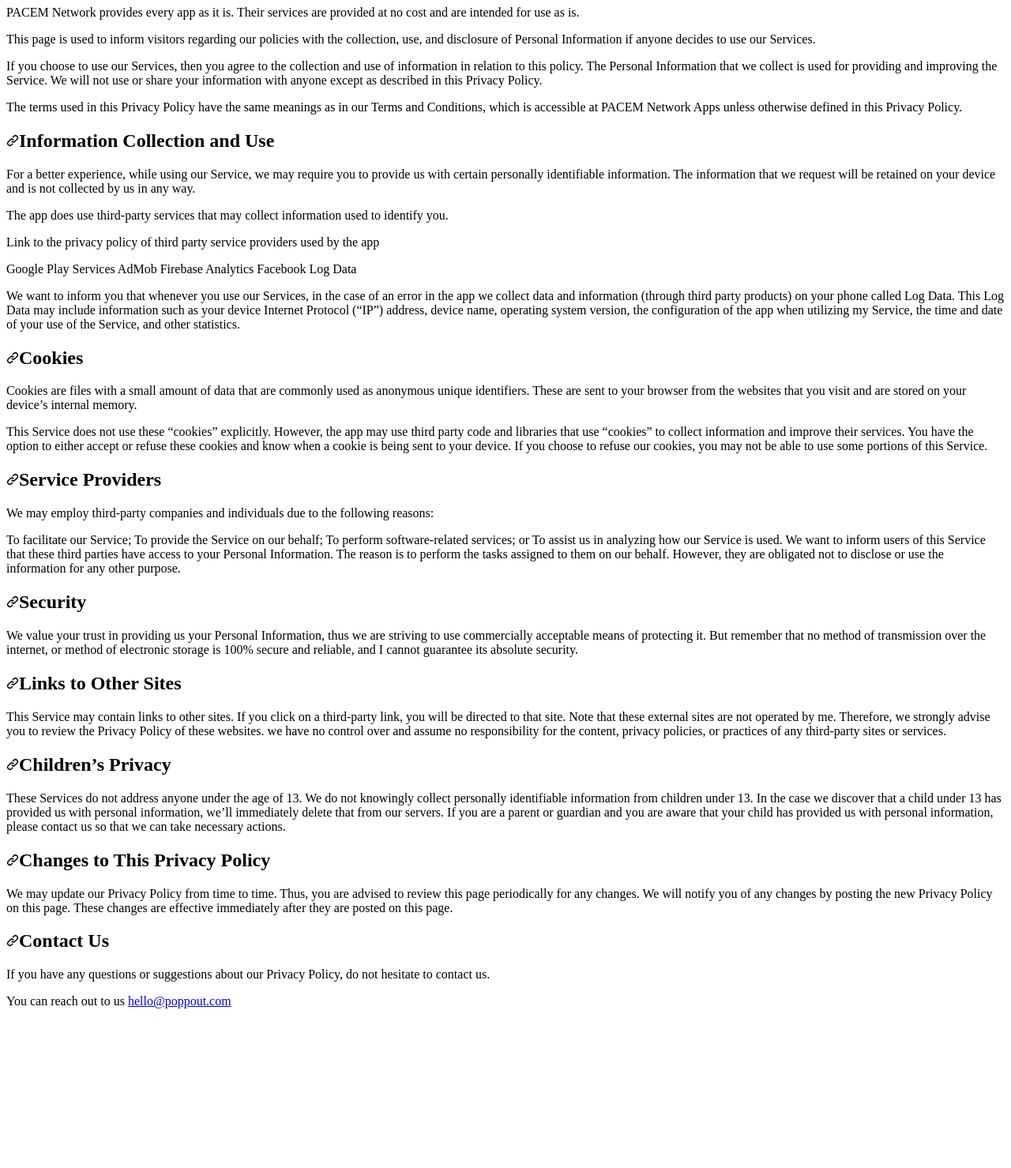
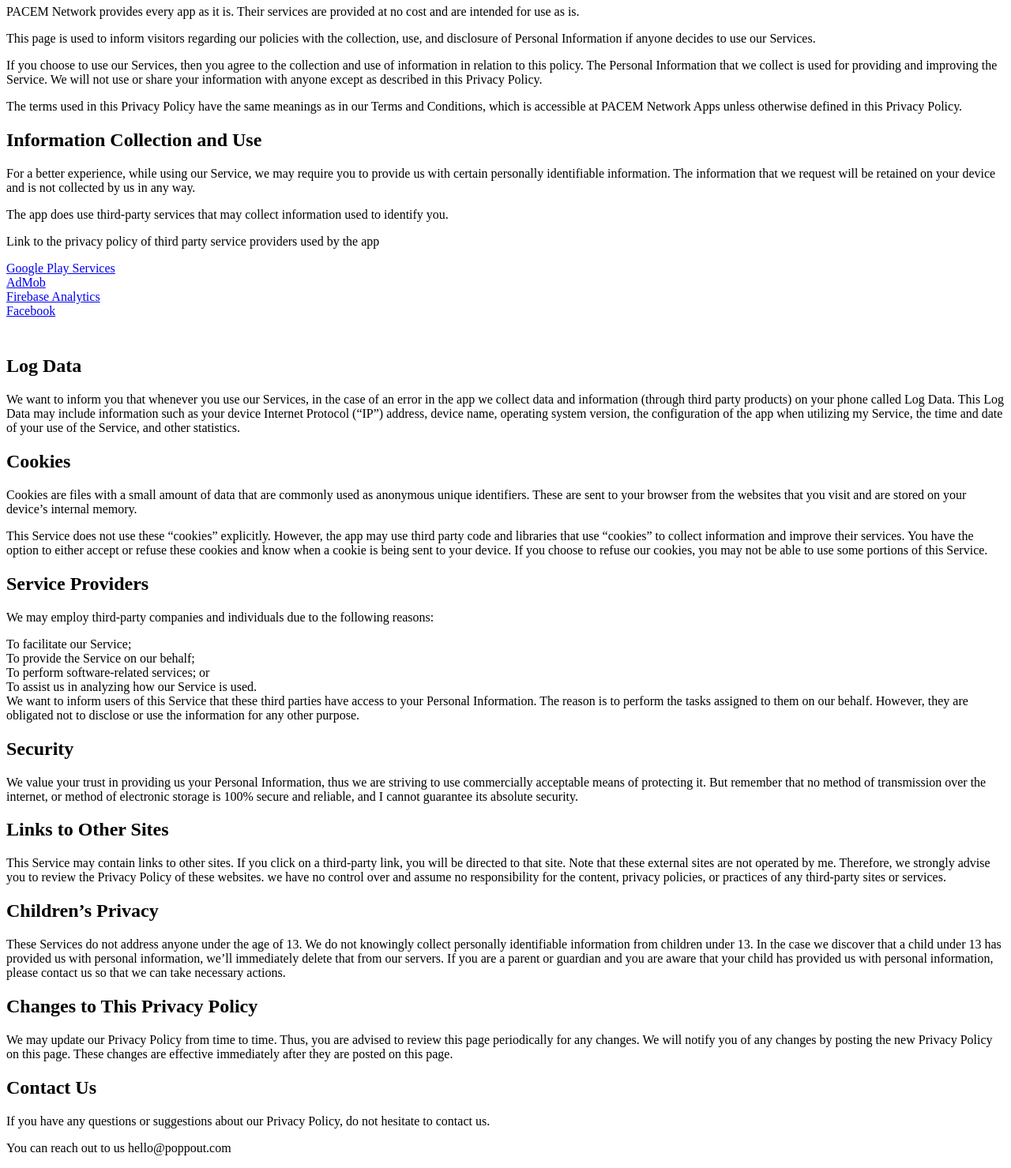
Before and after one commit to harsh2001sharma/connect, a plain HTML site: page index.html in a window 1280 px wide. Shown: the part 60-1539 px from the top of the page at 79% size. Before the commit the page ends 1353 px from the top, so only its background shows below. Drawn offline with Linux system fonts and the light colour scheme.

Commit message:
Update index.html

```diff
--- a/index.html
+++ b/index.html
@@ -1,47 +1,29 @@
-<!DOCTYPE html>
-<html lang="en">
-  <head>
-  <body>
-
-<div id="readme" class="Box-body readme blob js-code-block-container p-5 p-xl-6">
-    <article class="markdown-body entry-content container-lg" itemprop="text"><h1><a id="user-content-privacy-policy" class="anchor" aria-hidden="true" href="#privacy-policy"><svg class="octicon octicon-link" viewBox="0 0 16 16" version="1.1" width="16" height="16" aria-hidden="true"><path fill-rule="evenodd" d="M7.775 3.275a.75.75 0 001.06 1.06l1.25-1.25a2 2 0 112.83 2.83l-2.5 2.5a2 2 0 01-2.83 0 .75.75 0 00-1.06 1.06 3.5 3.5 0 004.95 0l2.5-2.5a3.5 3.5 0 00-4.95-4.95l-1.25 1.25zm-4.69 9.64a2 2 0 010-2.83l2.5-2.5a2 2 0 012.83 0 .75.75 0 001.06-1.06 3.5 3.5 0 00-4.95 0l-2.5 2.5a3.5 3.5 0 004.95 4.95l1.25-1.25a.75.75 0 00-1.06-1.06l-1.25 1.25a2 2 0 01-2.83 0z"></path></svg></a>Privacy Policy</h1>
+<h1>Privacy Policy</h1>
 <p>PACEM Network provides every app as it is. Their services are provided at no cost and are intended for use as is.</p>
 <p>This page is used to inform visitors regarding our policies with the collection, use, and disclosure of Personal Information if anyone decides to use our Services.</p>
 <p>If you choose to use our Services, then you agree to the collection and use of information in relation to this policy. The Personal Information that we collect is used for providing and improving the Service. We will not use or share your information with anyone except as described in this Privacy Policy.</p>
 <p>The terms used in this Privacy Policy have the same meanings as in our Terms and Conditions, which is accessible at PACEM Network Apps unless otherwise defined in this Privacy Policy.</p>
-<h1><a id="user-content-information-collection-and-use" class="anchor" aria-hidden="true" href="#information-collection-and-use"><svg class="octicon octicon-link" viewBox="0 0 16 16" version="1.1" width="16" height="16" aria-hidden="true"><path fill-rule="evenodd" d="M7.775 3.275a.75.75 0 001.06 1.06l1.25-1.25a2 2 0 112.83 2.83l-2.5 2.5a2 2 0 01-2.83 0 .75.75 0 00-1.06 1.06 3.5 3.5 0 004.95 0l2.5-2.5a3.5 3.5 0 00-4.95-4.95l-1.25 1.25zm-4.69 9.64a2 2 0 010-2.83l2.5-2.5a2 2 0 012.83 0 .75.75 0 001.06-1.06 3.5 3.5 0 00-4.95 0l-2.5 2.5a3.5 3.5 0 004.95 4.95l1.25-1.25a.75.75 0 00-1.06-1.06l-1.25 1.25a2 2 0 01-2.83 0z"></path></svg></a>Information Collection and Use</h1>
+<h2>Information Collection and Use</h2>
 <p>For a better experience, while using our Service, we may require you to provide us with certain personally identifiable information. The information that we request will be retained on your device and is not collected by us in any way.</p>
 <p>The app does use third-party services that may collect information used to identify you.</p>
 <p>Link to the privacy policy of third party service providers used by the app</p>
-<p>Google Play Services
-AdMob
-Firebase Analytics
-Facebook
-Log Data</p>
-<p>We want to inform you that whenever you use our Services, in the case of an error in the app we collect data and information (through third party products) on your phone called Log Data. This Log Data may include information such as your device Internet Protocol (“IP”) address, device name, operating system version, the configuration of the app when utilizing my Service, the time and date of your use of the Service, and other statistics.</p>
-<h1><a id="user-content-cookies" class="anchor" aria-hidden="true" href="#cookies"><svg class="octicon octicon-link" viewBox="0 0 16 16" version="1.1" width="16" height="16" aria-hidden="true"><path fill-rule="evenodd" d="M7.775 3.275a.75.75 0 001.06 1.06l1.25-1.25a2 2 0 112.83 2.83l-2.5 2.5a2 2 0 01-2.83 0 .75.75 0 00-1.06 1.06 3.5 3.5 0 004.95 0l2.5-2.5a3.5 3.5 0 00-4.95-4.95l-1.25 1.25zm-4.69 9.64a2 2 0 010-2.83l2.5-2.5a2 2 0 012.83 0 .75.75 0 001.06-1.06 3.5 3.5 0 00-4.95 0l-2.5 2.5a3.5 3.5 0 004.95 4.95l1.25-1.25a.75.75 0 00-1.06-1.06l-1.25 1.25a2 2 0 01-2.83 0z"></path></svg></a>Cookies</h1>
-<p>Cookies are files with a small amount of data that are commonly used as anonymous unique identifiers. These are sent to your browser from the websites that you visit and are stored on your device’s internal memory.</p>
-<p>This Service does not use these “cookies” explicitly. However, the app may use third party code and libraries that use “cookies” to collect information and improve their services. You have the option to either accept or refuse these cookies and know when a cookie is being sent to your device. If you choose to refuse our cookies, you may not be able to use some portions of this Service.</p>
-<h1><a id="user-content-service-providers" class="anchor" aria-hidden="true" href="#service-providers"><svg class="octicon octicon-link" viewBox="0 0 16 16" version="1.1" width="16" height="16" aria-hidden="true"><path fill-rule="evenodd" d="M7.775 3.275a.75.75 0 001.06 1.06l1.25-1.25a2 2 0 112.83 2.83l-2.5 2.5a2 2 0 01-2.83 0 .75.75 0 00-1.06 1.06 3.5 3.5 0 004.95 0l2.5-2.5a3.5 3.5 0 00-4.95-4.95l-1.25 1.25zm-4.69 9.64a2 2 0 010-2.83l2.5-2.5a2 2 0 012.83 0 .75.75 0 001.06-1.06 3.5 3.5 0 00-4.95 0l-2.5 2.5a3.5 3.5 0 004.95 4.95l1.25-1.25a.75.75 0 00-1.06-1.06l-1.25 1.25a2 2 0 01-2.83 0z"></path></svg></a>Service Providers</h1>
+<p><a href="https://www.google.com/policies/privacy/">Google Play Services</a><br /><a href="https://support.google.com/admob/answer/6128543?hl=en">AdMob</a><br /><a href="https://firebase.google.com/policies/analytics">Firebase Analytics</a><br /><a href="https://www.facebook.com/about/privacy">Facebook</a></p>
+<h2><br />Log Data</h2>
+<p>We want to inform you that whenever you use our Services, in the case of an error in the app we collect data and information (through third party products) on your phone called Log Data. This Log Data may include information such as your device Internet Protocol (&ldquo;IP&rdquo;) address, device name, operating system version, the configuration of the app when utilizing my Service, the time and date of your use of the Service, and other statistics.</p>
+<h2>Cookies</h2>
+<p>Cookies are files with a small amount of data that are commonly used as anonymous unique identifiers. These are sent to your browser from the websites that you visit and are stored on your device&rsquo;s internal memory.</p>
+<p>This Service does not use these &ldquo;cookies&rdquo; explicitly. However, the app may use third party code and libraries that use &ldquo;cookies&rdquo; to collect information and improve their services. You have the option to either accept or refuse these cookies and know when a cookie is being sent to your device. If you choose to refuse our cookies, you may not be able to use some portions of this Service.</p>
+<h2>Service Providers</h2>
 <p>We may employ third-party companies and individuals due to the following reasons:</p>
-<p>To facilitate our Service;
-To provide the Service on our behalf;
-To perform software-related services; or
-To assist us in analyzing how our Service is used.
-We want to inform users of this Service that these third parties have access to your Personal Information. The reason is to perform the tasks assigned to them on our behalf. However, they are obligated not to disclose or use the information for any other purpose.</p>
-<h1><a id="user-content-security" class="anchor" aria-hidden="true" href="#security"><svg class="octicon octicon-link" viewBox="0 0 16 16" version="1.1" width="16" height="16" aria-hidden="true"><path fill-rule="evenodd" d="M7.775 3.275a.75.75 0 001.06 1.06l1.25-1.25a2 2 0 112.83 2.83l-2.5 2.5a2 2 0 01-2.83 0 .75.75 0 00-1.06 1.06 3.5 3.5 0 004.95 0l2.5-2.5a3.5 3.5 0 00-4.95-4.95l-1.25 1.25zm-4.69 9.64a2 2 0 010-2.83l2.5-2.5a2 2 0 012.83 0 .75.75 0 001.06-1.06 3.5 3.5 0 00-4.95 0l-2.5 2.5a3.5 3.5 0 004.95 4.95l1.25-1.25a.75.75 0 00-1.06-1.06l-1.25 1.25a2 2 0 01-2.83 0z"></path></svg></a>Security</h1>
+<p>To facilitate our Service;<br />To provide the Service on our behalf;<br />To perform software-related services; or<br />To assist us in analyzing how our Service is used.<br />We want to inform users of this Service that these third parties have access to your Personal Information. The reason is to perform the tasks assigned to them on our behalf. However, they are obligated not to disclose or use the information for any other purpose.</p>
+<h2>Security</h2>
 <p>We value your trust in providing us your Personal Information, thus we are striving to use commercially acceptable means of protecting it. But remember that no method of transmission over the internet, or method of electronic storage is 100% secure and reliable, and I cannot guarantee its absolute security.</p>
-<h1><a id="user-content-links-to-other-sites" class="anchor" aria-hidden="true" href="#links-to-other-sites"><svg class="octicon octicon-link" viewBox="0 0 16 16" version="1.1" width="16" height="16" aria-hidden="true"><path fill-rule="evenodd" d="M7.775 3.275a.75.75 0 001.06 1.06l1.25-1.25a2 2 0 112.83 2.83l-2.5 2.5a2 2 0 01-2.83 0 .75.75 0 00-1.06 1.06 3.5 3.5 0 004.95 0l2.5-2.5a3.5 3.5 0 00-4.95-4.95l-1.25 1.25zm-4.69 9.64a2 2 0 010-2.83l2.5-2.5a2 2 0 012.83 0 .75.75 0 001.06-1.06 3.5 3.5 0 00-4.95 0l-2.5 2.5a3.5 3.5 0 004.95 4.95l1.25-1.25a.75.75 0 00-1.06-1.06l-1.25 1.25a2 2 0 01-2.83 0z"></path></svg></a>Links to Other Sites</h1>
+<h2>Links to Other Sites</h2>
 <p>This Service may contain links to other sites. If you click on a third-party link, you will be directed to that site. Note that these external sites are not operated by me. Therefore, we strongly advise you to review the Privacy Policy of these websites. we have no control over and assume no responsibility for the content, privacy policies, or practices of any third-party sites or services.</p>
-<h1><a id="user-content-childrens-privacy" class="anchor" aria-hidden="true" href="#childrens-privacy"><svg class="octicon octicon-link" viewBox="0 0 16 16" version="1.1" width="16" height="16" aria-hidden="true"><path fill-rule="evenodd" d="M7.775 3.275a.75.75 0 001.06 1.06l1.25-1.25a2 2 0 112.83 2.83l-2.5 2.5a2 2 0 01-2.83 0 .75.75 0 00-1.06 1.06 3.5 3.5 0 004.95 0l2.5-2.5a3.5 3.5 0 00-4.95-4.95l-1.25 1.25zm-4.69 9.64a2 2 0 010-2.83l2.5-2.5a2 2 0 012.83 0 .75.75 0 001.06-1.06 3.5 3.5 0 00-4.95 0l-2.5 2.5a3.5 3.5 0 004.95 4.95l1.25-1.25a.75.75 0 00-1.06-1.06l-1.25 1.25a2 2 0 01-2.83 0z"></path></svg></a>Children’s Privacy</h1>
-<p>These Services do not address anyone under the age of 13. We do not knowingly collect personally identifiable information from children under 13. In the case we discover that a child under 13 has provided us with personal information, we’ll immediately delete that from our servers. If you are a parent or guardian and you are aware that your child has provided us with personal information, please contact us so that we can take necessary actions.</p>
-<h1><a id="user-content-changes-to-this-privacy-policy" class="anchor" aria-hidden="true" href="#changes-to-this-privacy-policy"><svg class="octicon octicon-link" viewBox="0 0 16 16" version="1.1" width="16" height="16" aria-hidden="true"><path fill-rule="evenodd" d="M7.775 3.275a.75.75 0 001.06 1.06l1.25-1.25a2 2 0 112.83 2.83l-2.5 2.5a2 2 0 01-2.83 0 .75.75 0 00-1.06 1.06 3.5 3.5 0 004.95 0l2.5-2.5a3.5 3.5 0 00-4.95-4.95l-1.25 1.25zm-4.69 9.64a2 2 0 010-2.83l2.5-2.5a2 2 0 012.83 0 .75.75 0 001.06-1.06 3.5 3.5 0 00-4.95 0l-2.5 2.5a3.5 3.5 0 004.95 4.95l1.25-1.25a.75.75 0 00-1.06-1.06l-1.25 1.25a2 2 0 01-2.83 0z"></path></svg></a>Changes to This Privacy Policy</h1>
+<h2>Children&rsquo;s Privacy</h2>
+<p>These Services do not address anyone under the age of 13. We do not knowingly collect personally identifiable information from children under 13. In the case we discover that a child under 13 has provided us with personal information, we&rsquo;ll immediately delete that from our servers. If you are a parent or guardian and you are aware that your child has provided us with personal information, please contact us so that we can take necessary actions.</p>
+<h2>Changes to This Privacy Policy</h2>
 <p>We may update our Privacy Policy from time to time. Thus, you are advised to review this page periodically for any changes. We will notify you of any changes by posting the new Privacy Policy on this page. These changes are effective immediately after they are posted on this page.</p>
-<h1><a id="user-content-contact-us" class="anchor" aria-hidden="true" href="#contact-us"><svg class="octicon octicon-link" viewBox="0 0 16 16" version="1.1" width="16" height="16" aria-hidden="true"><path fill-rule="evenodd" d="M7.775 3.275a.75.75 0 001.06 1.06l1.25-1.25a2 2 0 112.83 2.83l-2.5 2.5a2 2 0 01-2.83 0 .75.75 0 00-1.06 1.06 3.5 3.5 0 004.95 0l2.5-2.5a3.5 3.5 0 00-4.95-4.95l-1.25 1.25zm-4.69 9.64a2 2 0 010-2.83l2.5-2.5a2 2 0 012.83 0 .75.75 0 001.06-1.06 3.5 3.5 0 00-4.95 0l-2.5 2.5a3.5 3.5 0 004.95 4.95l1.25-1.25a.75.75 0 00-1.06-1.06l-1.25 1.25a2 2 0 01-2.83 0z"></path></svg></a>Contact Us</h1>
+<h2><strong>Contact Us</strong></h2>
 <p>If you have any questions or suggestions about our Privacy Policy, do not hesitate to contact us.</p>
-<p>You can reach out to us <a href="mailto:hello@poppout.com">hello@poppout.com</a></p>
-</article>
-  </div>
-
-   </body>
-</html>
+<p>You can reach out to us hello@poppout.com</p>
```
